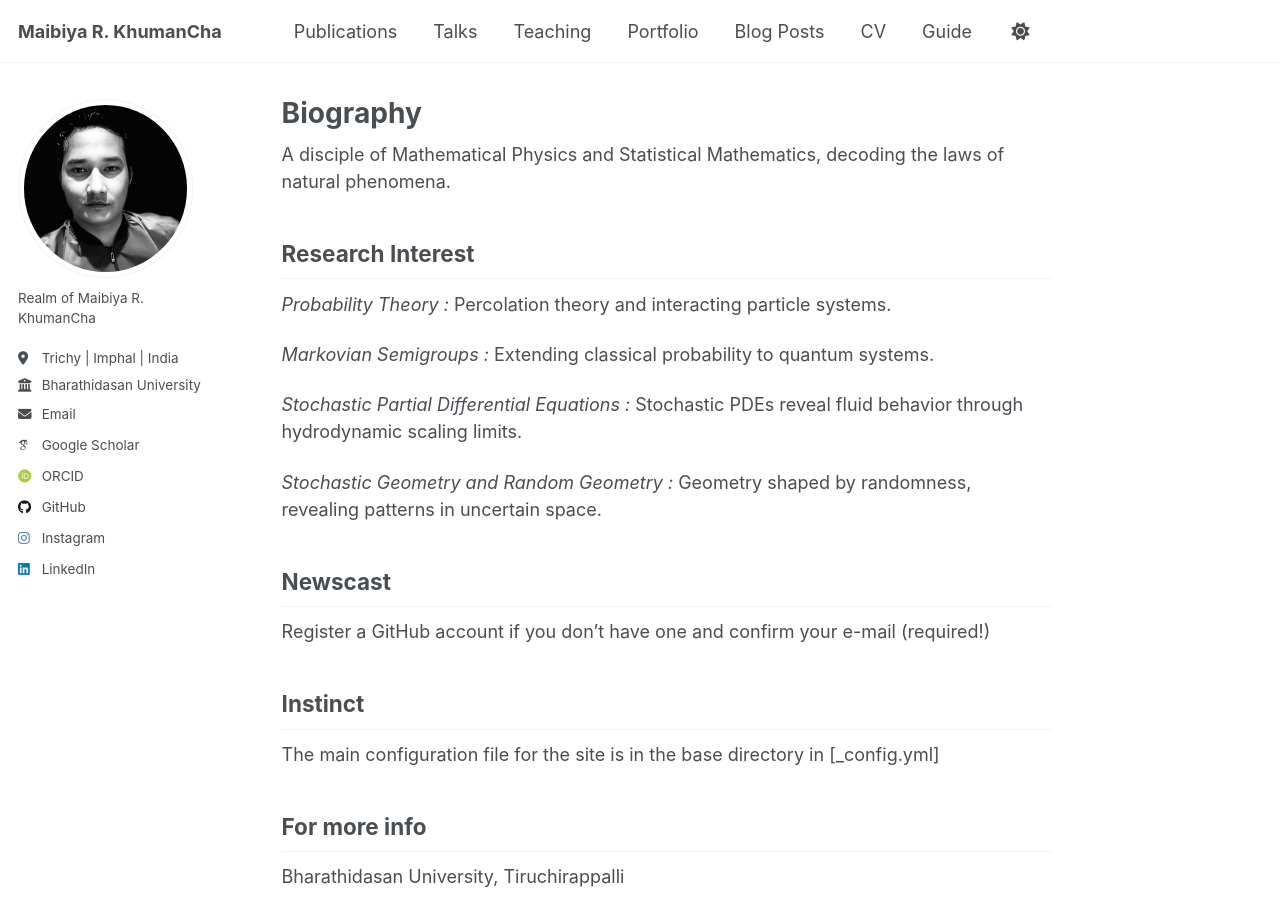
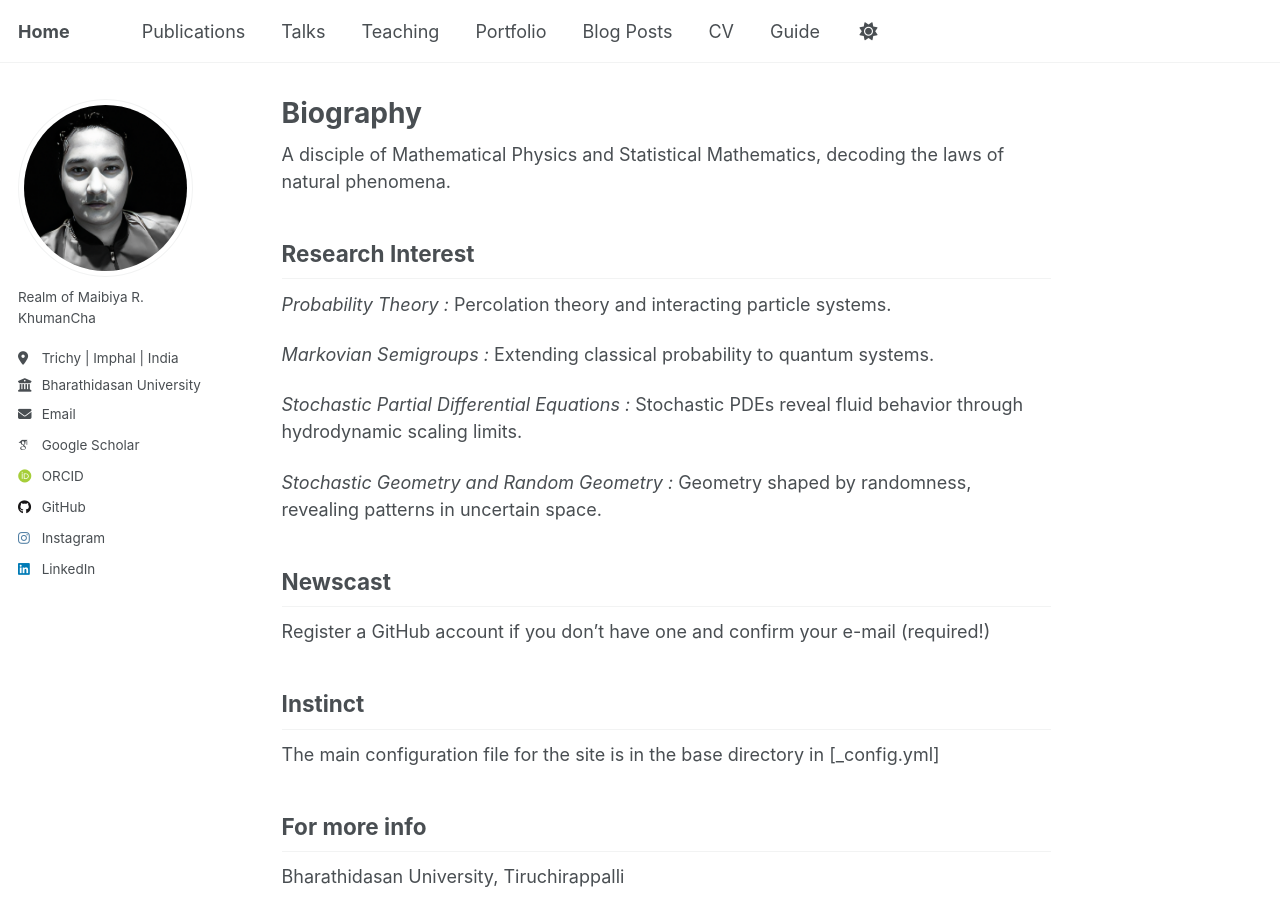
Before and after one commit to maibamrakeshsingh/rakeshmai.github.io, a Jekyll site: the page built from _pages/about.md, in a window 1280 px wide and 900 px high. Built offline with Jekyll 4.4.1, drawn with Linux system fonts in a browser that asks for light colours; some web fonts are replaced; a script that is not in the unit is left out.

Commit message:
Update _config.yml

```diff
--- a/_config.yml
+++ b/_config.yml
@@ -9,7 +9,7 @@
 # Basic Site Settings
 locale                   : "en-US"
 site_theme               : "default" # Currently available options are "default", "air"
-title                    : "Maibiya R. KhumanCha"
+title                    : "Home"
 title_separator          : "-"
 name                     : &name "Maibam Rakesh Singh"
 description              : &description "Realm of Maibiya R. KhumanCha"   # Update this with a general description of your site, this is the default if not overridden by a page
@@ -23,7 +23,7 @@ repository               : "academicpages/academicpages.github.io"
 #               Additional customization can be done by editing /_includes/author-profile.html
 author:
   # Biographic information
-  avatar           : "mrkh_photo.png"
+  avatar           : "maibam_photo.png"
   name             : #"Maibam Rakesh Singh"
   pronouns         : # example: "she/her"
   bio              : "Realm of Maibiya R. KhumanCha"
```
